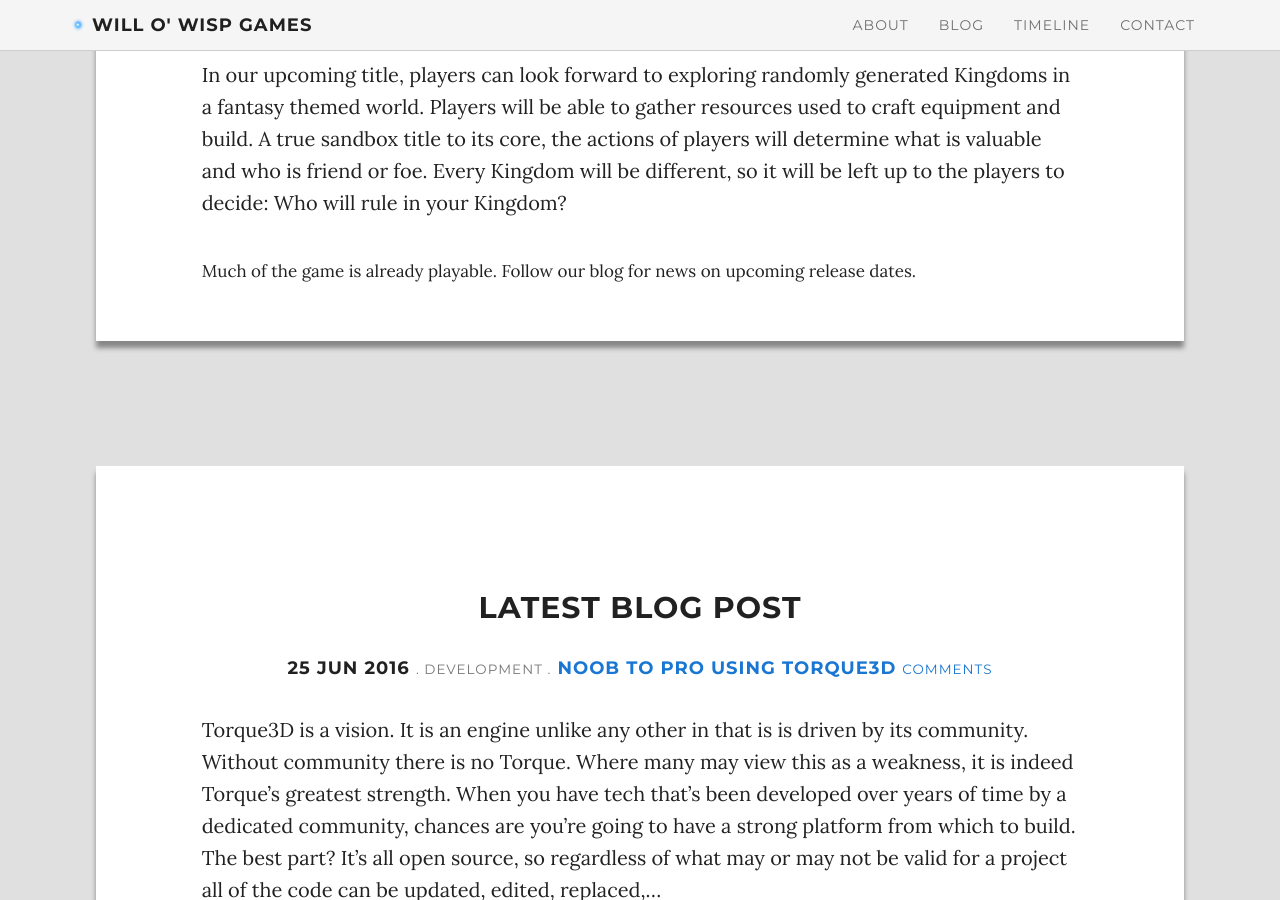
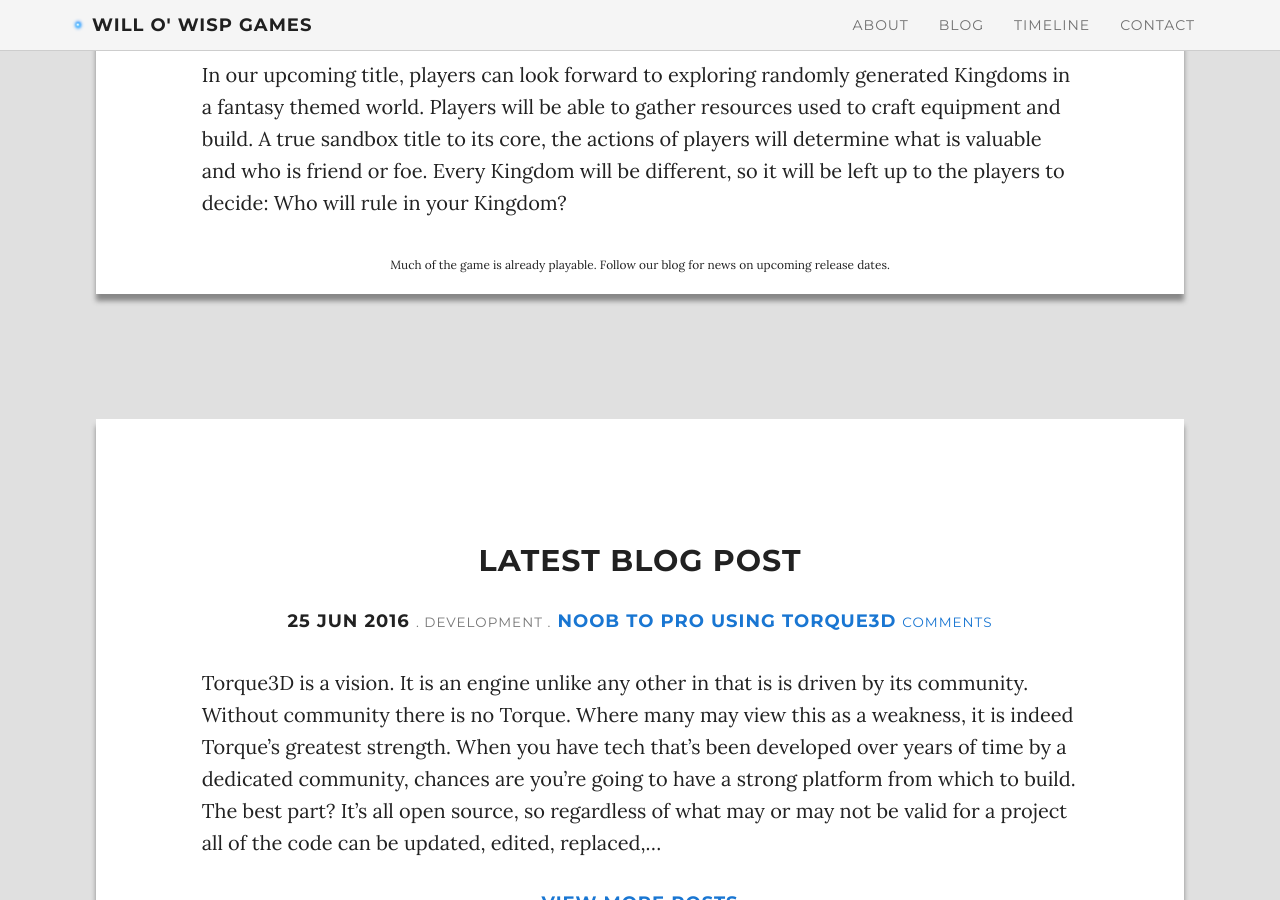
Before and after one commit to WilloWispGames/WilloWispGames.github.io, a Jekyll site: the page built from index.html, in a window 1280 px wide and 900 px high, scrolled down 1322 px. Built offline with Jekyll 4.4.1, drawn with Linux system fonts in a browser that asks for light colours; nearby versions of some CDN libraries; comment, search, counter and statistics services are not loaded.

Commit message:
Update about.html

```diff
--- a/about.html
+++ b/about.html
@@ -8,7 +8,6 @@ title: About
 Will o' Wisp Games is an indie development startup currently developing its debut title. We have a passion for creating games that are memorable and engaging, and are always innovating to improve our standards for excellence. At Will o' Wisp Games we've cultivated our vision over decades of gaming. We don't just make games, we play them too!
 
 In our upcoming title, players can look forward to exploring randomly generated Kingdoms in a fantasy themed world. Players will be able to gather resources used to craft equipment and build. A true sandbox title to its core, the actions of players will determine what is valuable and who is friend or foe. Every Kingdom will be different, so it will be left up to the players to decide: Who will rule in your Kingdom?
-
-<small>
+<center><small>
 Much of the game is already playable. Follow our blog for news on upcoming release dates.
-</small>
+</small></center>
```
